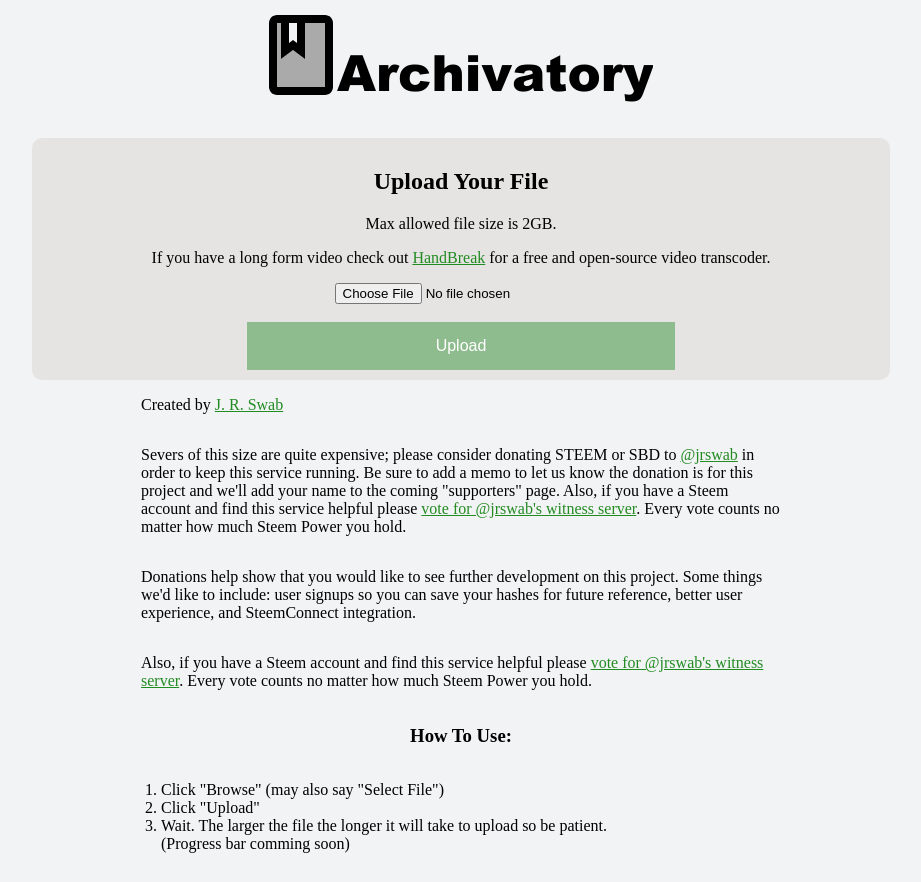
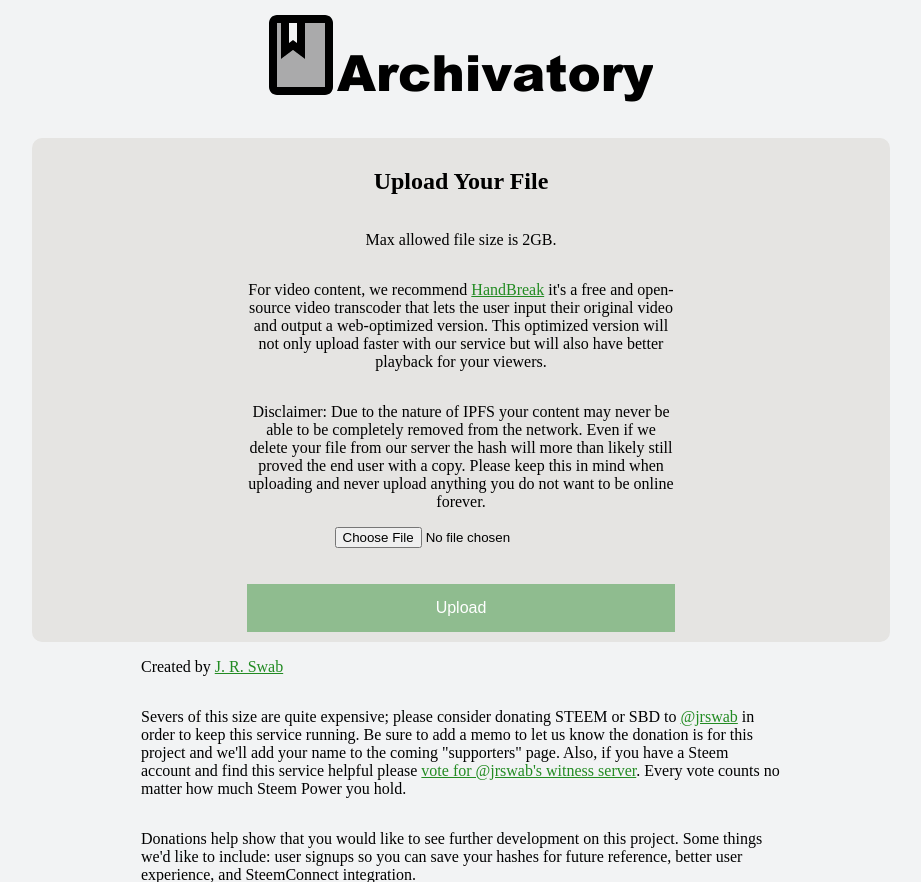
Before and after one commit to jrswab/archivatory, a PHP site: page / in a window 1280 px wide. Shown: the top 882 px of the page, without its empty margins (187-1108 px from the left). Before the commit the page ends 853 px from the top, so only its background shows below. Run offline with PHP 8.4, Linux system fonts and the light colour scheme.

Commit message:
added text to home page and small css tweak

```diff
--- a/index.html
+++ b/index.html
@@ -11,7 +11,8 @@
 			<form id="upload-form" enctype="multipart/form-data" action="hash.php" method="POST">
 				<h2>Upload Your File</h2>
 				<p>Max allowed file size is 2GB.</p>
-				<p>If you have a long form video check out <a href="https://handbrake.fr" target="_blank">HandBreak</a> for a free and open-source video transcoder.</p>
+				<p class="columned">For video content, we recommend <a href="https://handbrake.fr" target="_blank">HandBreak</a> it's a free and open-source video transcoder that lets the user input their original video and output a web-optimized version. This optimized version will not only upload faster with our service but will also have better playback for your viewers.</p>
+				<p class="columned">Disclaimer: Due to the nature of IPFS your content may never be able to be completely removed from the network. Even if we delete your file from our server the hash will more than likely still proved the end user with a copy. Please keep this in mind when uploading and never upload anything you do not want to be online forever.</p>
 				<input class="form-input" type="file" name="file" /><br /><br />
 				<button class="form-button" name="submit" type="submit">Upload</button>
 			</form>
--- a/style.css
+++ b/style.css
@@ -21,6 +21,10 @@ body {
 }
 
 #upload-form {
+	display:flex;
+	flex-flow: column;
+	justify-content: center;
+	align-items: center;
 	text-align: center;
 	background-color: #e5e4e2;
 	padding: 10px 0 10px 0;
```
